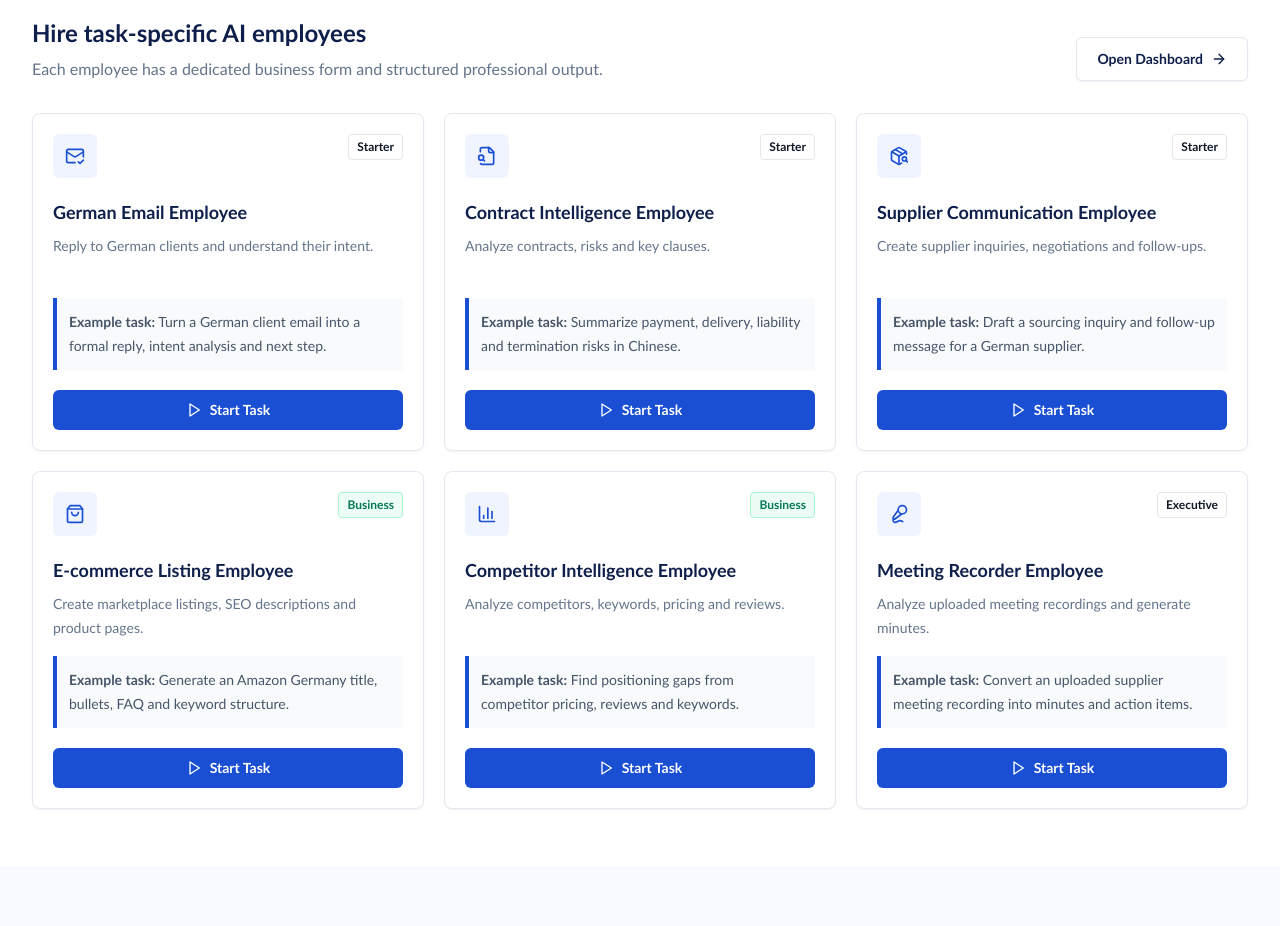
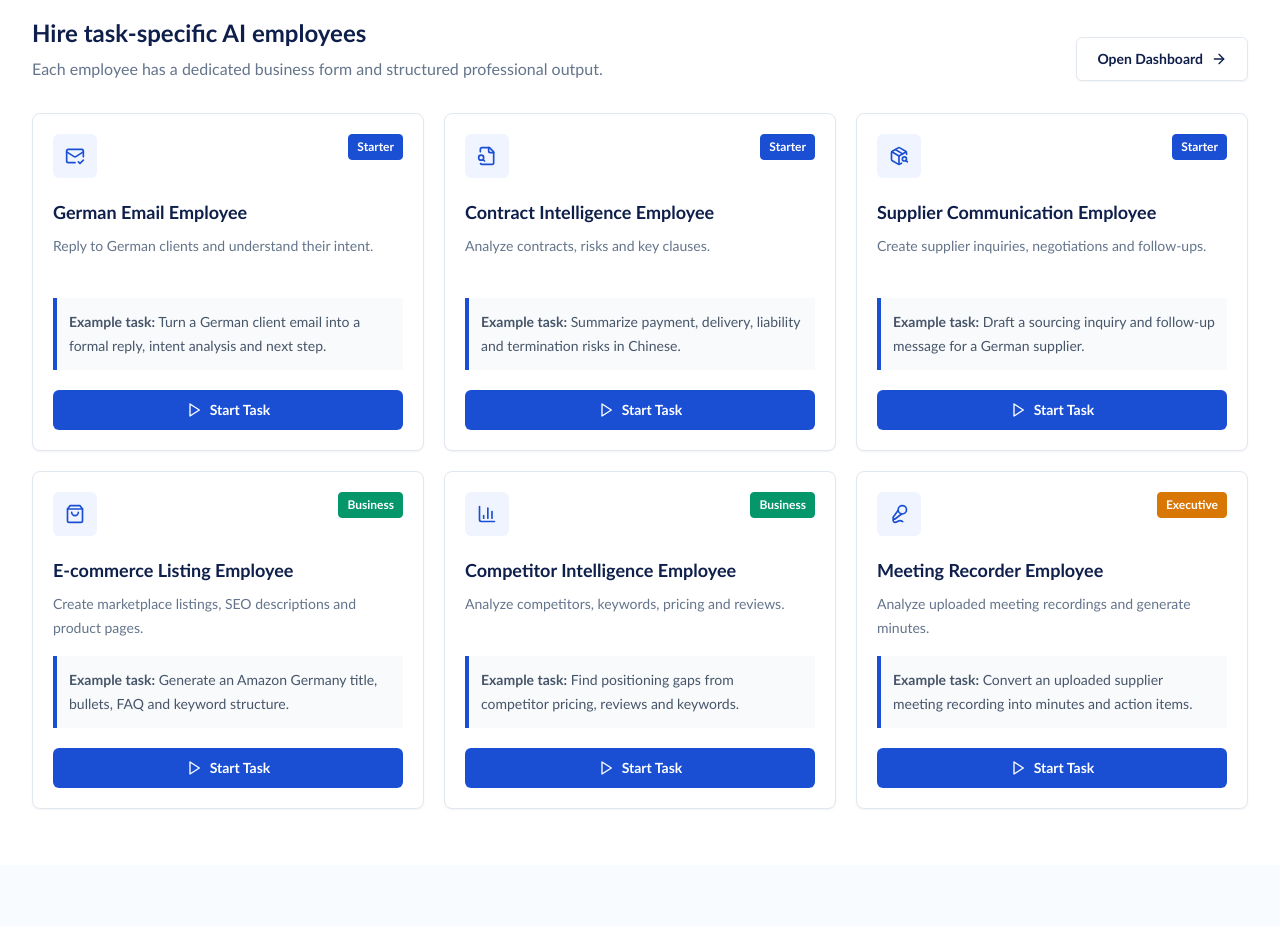
Before and after one commit to dgwsteven/linkorna, a Next.js app: page / in a window 1280 px wide. Shown: the part 1100-2026 px from the top of the page. Built offline with nearby package versions, Linux system fonts and the light colour scheme.

Commit message:
Use solid plan badge colors

```diff
--- a/components/PlanBadge.tsx
+++ b/components/PlanBadge.tsx
@@ -3,9 +3,9 @@ import type { PlanName } from "@/lib/data";
 export function PlanBadge({ plan }: { plan: PlanName }) {
   const tone =
     plan === "Starter"
-      ? "border-blue-200 bg-blue-50 text-blue-700"
+      ? "border-blue bg-blue text-white"
       : plan === "Business"
-        ? "border-emerald-200 bg-emerald-50 text-emerald-700"
-        : "border-amber-200 bg-amber-50 text-amber-700";
+        ? "border-accent bg-accent text-white"
+        : "border-amber bg-amber text-white";
   return <span className={`rounded border px-2 py-1 text-xs font-extrabold ${tone}`}>{plan}</span>;
 }
```
